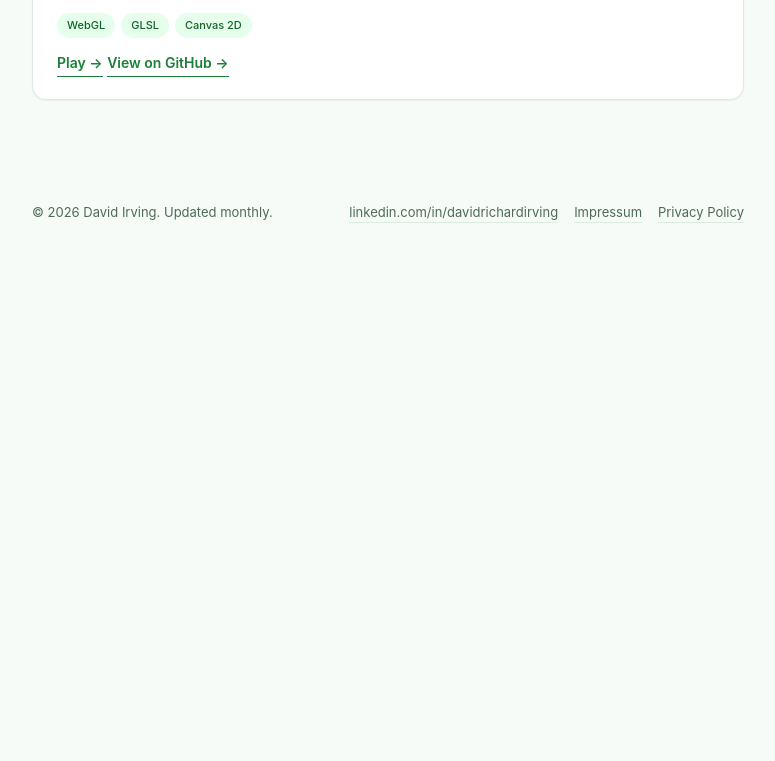
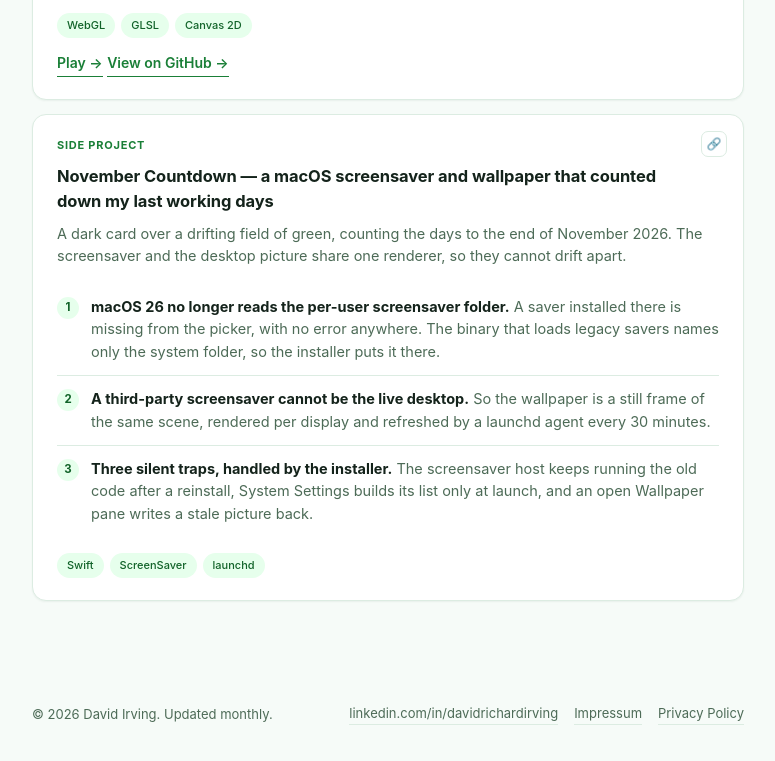
Before and after one commit to spankersbro/spankersbro.github.io, a plain HTML site: page index.html in a window 1280 px wide. Shown: the part 9481-10242 px from the top of the page, without its empty margins (252-1027 px from the left). Before the commit the page ends 9768 px from the top, so only its background shows below. Drawn offline with Linux system fonts and the light colour scheme.

Commit message:
feat: LM-17 - November Countdown card in Side Projects (EN + DE) (#3)

```diff
--- a/index.html
+++ b/index.html
@@ -509,6 +509,19 @@
       <a class="card-link" href="https://davidirving.dev/ripple-type/" target="_blank" rel="noopener" data-i18n="rippletype-link">Play →</a>
       <a class="card-link" href="https://github.com/spankersbro/ripple-type" target="_blank" rel="noopener" data-i18n="rippletype-github-link">View on GitHub →</a>
     </div>
+
+    <div class="card" id="projects-novcountdown">
+      <a class="card-anchor" href="#projects-novcountdown" aria-label="Copy link to this highlight" title="Copy link">🔗</a>
+      <p class="eyebrow" data-i18n="eyebrow-projects">Side Project</p>
+      <h3 data-i18n="novcountdown-h3">November Countdown — a macOS screensaver and wallpaper that counted down my last working days</h3>
+      <p data-i18n="novcountdown-p1">A dark card over a drifting field of green, counting the days to the end of November 2026. The screensaver and the desktop picture share one renderer, so they cannot drift apart.</p>
+      <ol class="steps">
+        <li><span data-i18n="novcountdown-step1"><strong>macOS 26 no longer reads the per-user screensaver folder.</strong> A saver installed there is missing from the picker, with no error anywhere. The binary that loads legacy savers names only the system folder, so the installer puts it there.</span></li>
+        <li><span data-i18n="novcountdown-step2"><strong>A third-party screensaver cannot be the live desktop.</strong> So the wallpaper is a still frame of the same scene, rendered per display and refreshed by a launchd agent every 30 minutes.</span></li>
+        <li><span data-i18n="novcountdown-step3"><strong>Three silent traps, handled by the installer.</strong> The screensaver host keeps running the old code after a reinstall, System Settings builds its list only at launch, and an open Wallpaper pane writes a stale picture back.</span></li>
+      </ol>
+      <div class="tags"><span class="tag">Swift</span><span class="tag">ScreenSaver</span><span class="tag">launchd</span></div>
+    </div>
   </section>
 
 </div>
@@ -774,6 +787,11 @@
     'rippletype-step3': '<strong>Zwei Wellenebenen, nicht eine.</strong> Eine konstante Welle niedriger Amplitude hält den Text im Ruhezustand lebendig; ein Klick irgendwo legt eine stärkere, abklingende Welle darüber.',
     'rippletype-link': 'Spielen →',
     'rippletype-github-link': 'Auf GitHub ansehen →',
+    'novcountdown-h3': 'November Countdown — ein macOS-Bildschirmschoner mit Hintergrundbild, der meine letzten Arbeitstage heruntergezählt hat',
+    'novcountdown-p1': 'Eine dunkle Karte über einem wandernden grünen Farbfeld, die die Tage bis Ende November 2026 zählt. Bildschirmschoner und Schreibtischbild nutzen denselben Renderer und können deshalb nicht auseinanderlaufen.',
+    'novcountdown-step1': '<strong>macOS 26 liest den Bildschirmschoner-Ordner des Benutzers nicht mehr.</strong> Ein dort installierter Schoner fehlt in der Auswahl, ohne jede Fehlermeldung. Das Programm, das alte Schoner lädt, nennt nur den Systemordner, also installiert das Skript dorthin.',
+    'novcountdown-step2': '<strong>Ein Bildschirmschoner von Drittanbietern kann kein lebendes Schreibtischbild sein.</strong> Das Hintergrundbild ist deshalb ein Standbild derselben Szene, pro Bildschirm gerendert und von einem launchd-Agenten alle 30 Minuten erneuert.',
+    'novcountdown-step3': '<strong>Drei stille Fallen, vom Installer abgefangen.</strong> Der Bildschirmschoner-Prozess führt nach einer Neuinstallation weiter den alten Code aus, die Systemeinstellungen bauen ihre Liste nur beim Start auf, und ein offener Hintergrundbild-Bereich schreibt ein veraltetes Bild zurück.',
     'footer-copy': '&copy; 2026 David Irving. Wird monatlich aktualisiert.',
     'footer-impressum': 'Impressum',
     'footer-privacy': 'Datenschutz'
```
